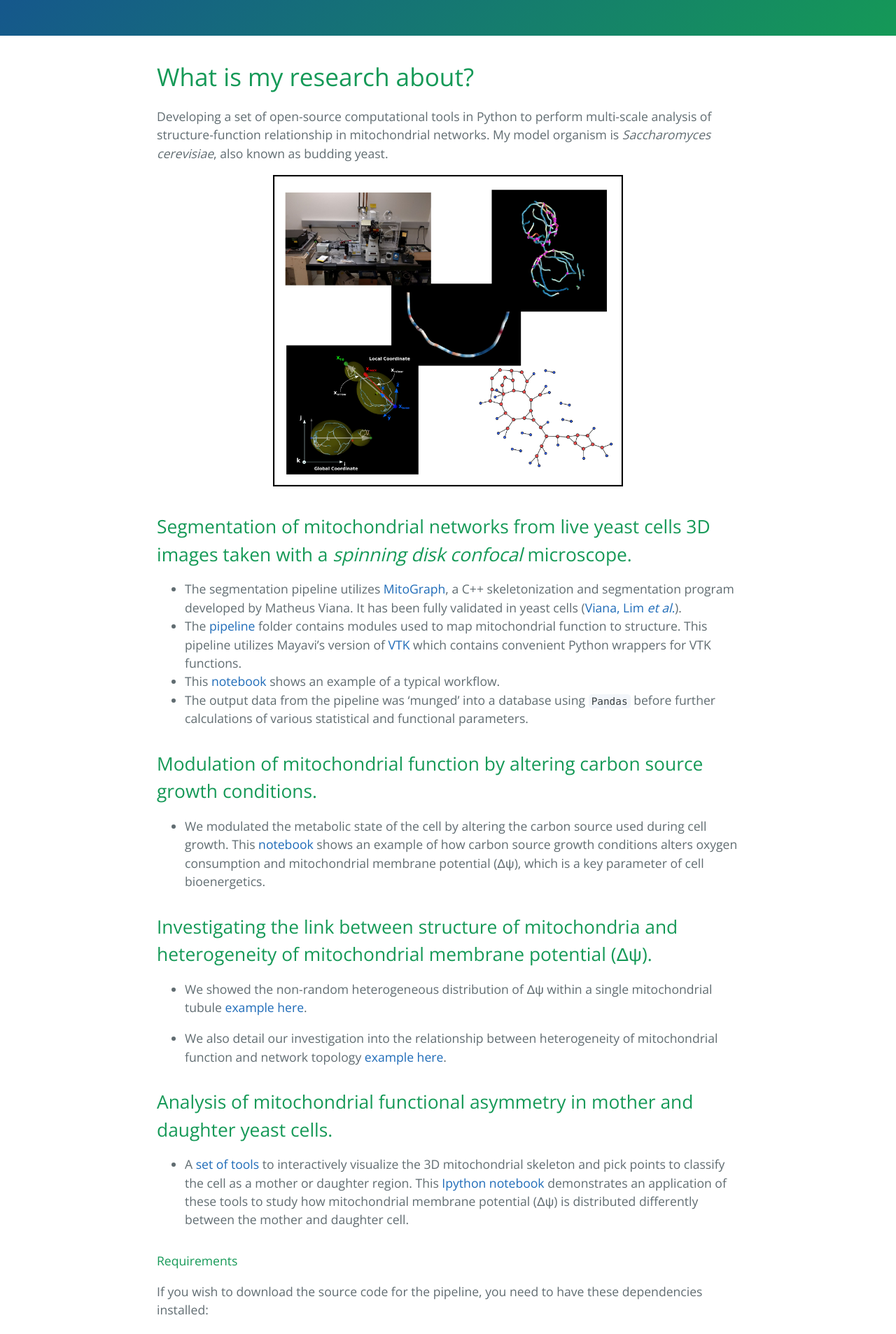
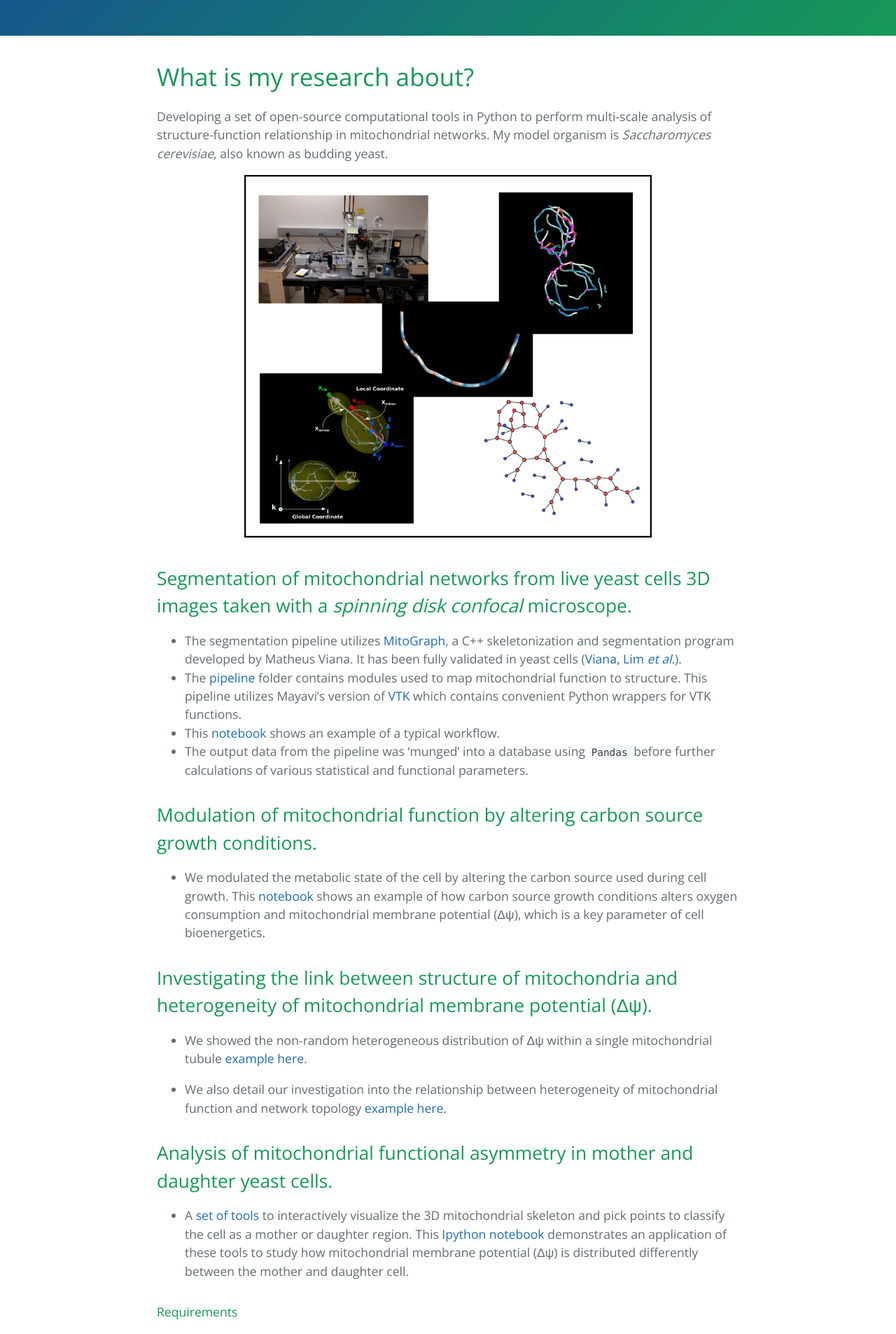
Before and after one commit to moosekaka/moosekaka.github.io, a Jekyll site: the page built from research/index.md, in a window 1280 px wide. Shown: the part 332-2238 px from the top of the page at 70% size. Built offline with Jekyll 4.4.1, drawn with Linux system fonts in a browser that asks for light colours.

Commit message:
image scle

```diff
--- a/research/index.md
+++ b/research/index.md
@@ -5,7 +5,7 @@ layout: default
 Developing a set of open-source computational tools in Python to perform multi-scale analysis of structure-function relationship in mitochondrial networks. My model organism is *Saccharomyces cerevisiae*, also known as budding yeast.
 
 <p align="center">
-<img src="{{site.github.url}}/images/website.jpg" width="500" />
+<img src="{{site.github.url}}/images/website.jpg" width="70%" />
 </p>
 
 ## Segmentation of mitochondrial networks from live yeast cells 3D images taken with a *spinning disk confocal* microscope.
```
